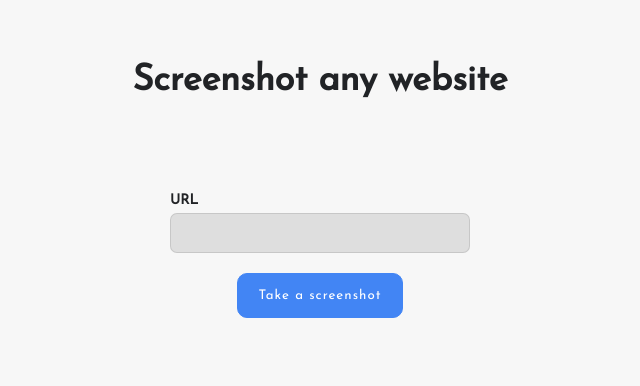
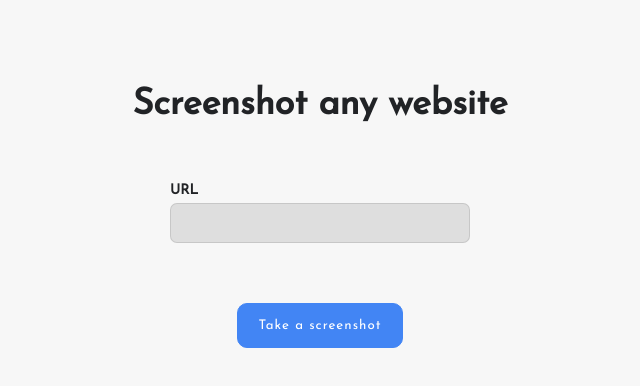
Before and after one commit to M4Tdev/website-screenshot-app, a React (Create React App) app: page / in a window 1280 px wide. Shown: the part 144-530 px from the top of the page, without its empty margins (320-960 px from the left). Built offline with nearby package versions, Linux system fonts and the light colour scheme; no server answers.

Commit message:
Changed some styles so app looks better

```diff
--- a/src/App.scss
+++ b/src/App.scss
@@ -20,13 +20,18 @@ header {
   align-items: flex-end;
   font-size: 1.8rem;
   text-align: center;
+
+  & h1 {
+    margin-bottom: 0;
+  }
 }
 
 main {
   grid-area: main;
   display: flex;
   justify-content: center;
-  align-items: center;
+  // align-items: center;
+  padding-top: 6rem;
 }
 
 .form {
@@ -45,7 +50,7 @@ main {
 }
 
 .form input {
-  margin-bottom: 2rem;
+  margin-bottom: 6rem;
   padding: 1.2rem;
   width: 30rem;
   height: 4rem;
```
